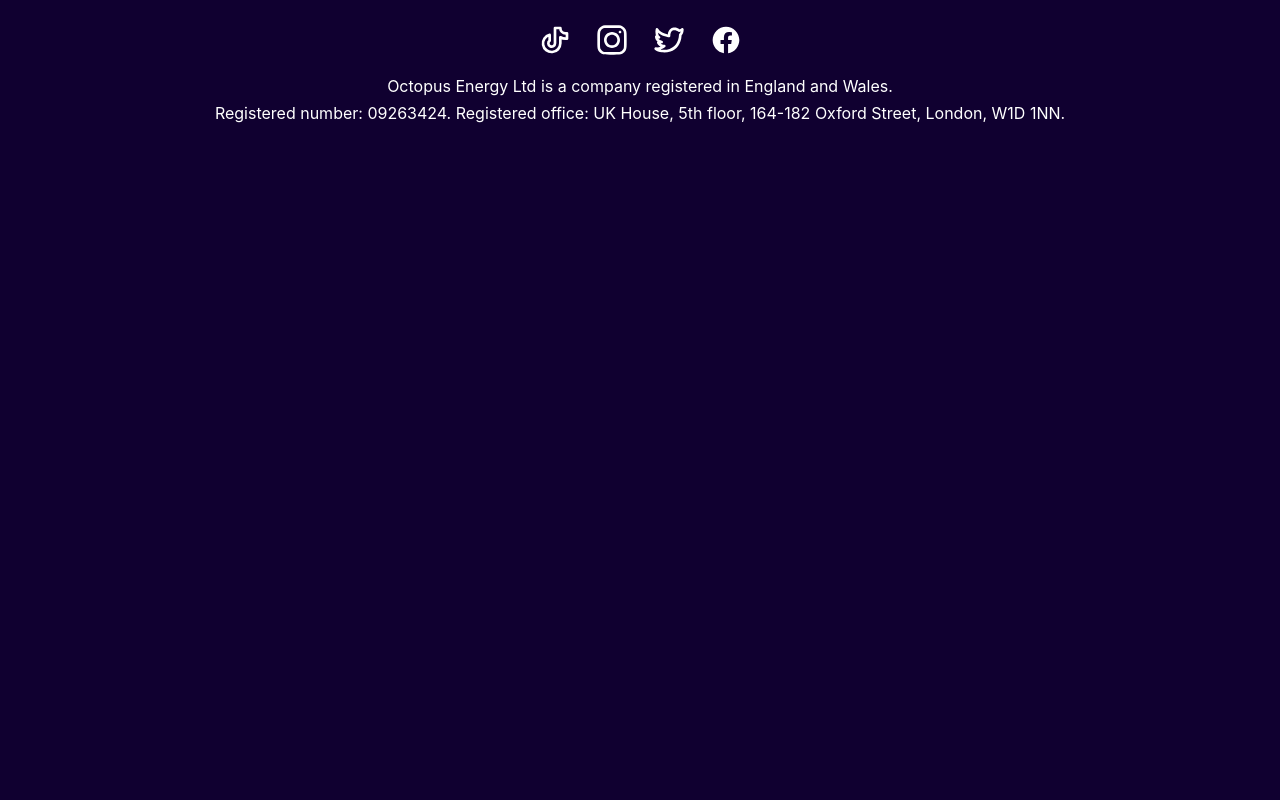
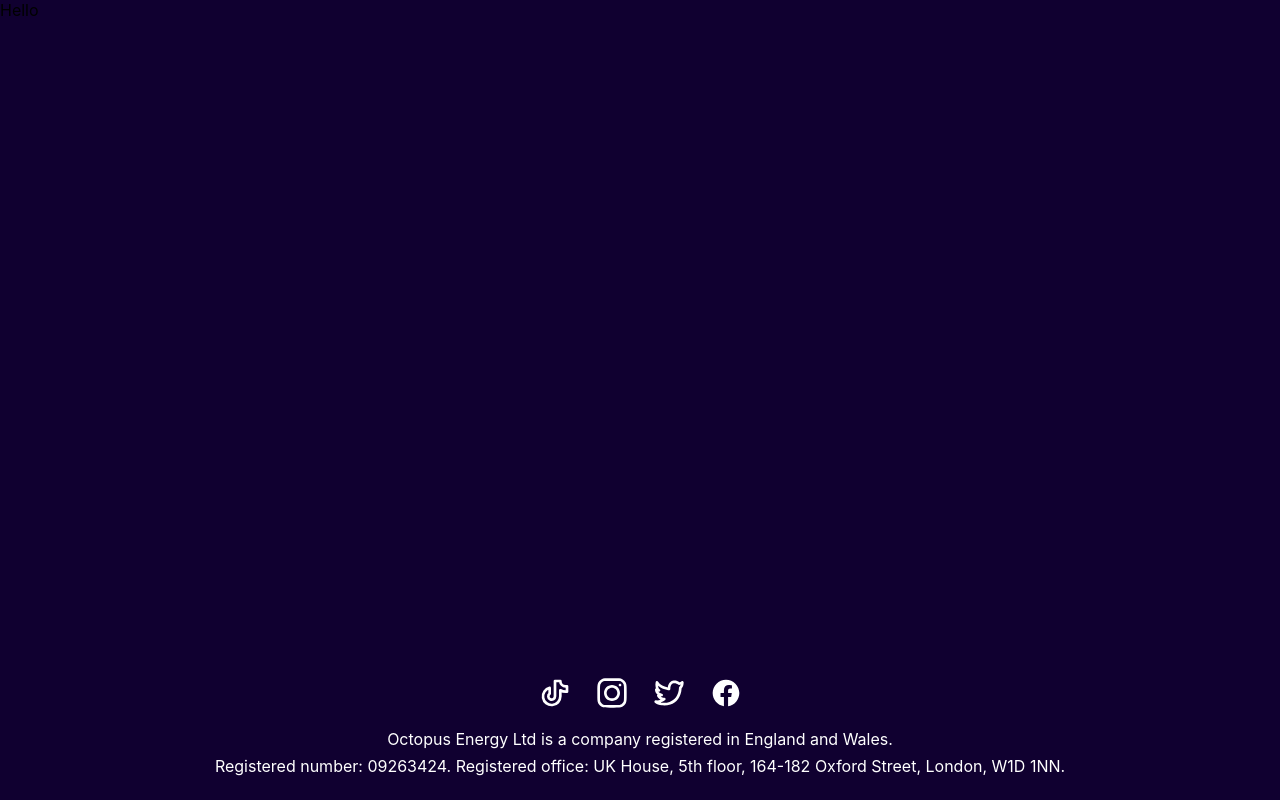
Before and after one commit to ccameronn/octopus, a React (Create React App) app: page / in a window 1280 px wide. Built offline with nearby package versions, Linux system fonts and the light colour scheme.

Commit message:
move footer to bottom

```diff
--- a/src/App.js
+++ b/src/App.js
@@ -1,25 +1,26 @@
 import "./App.scss";
-//import { BrowserRouter, Routes, Route } from "react-router-dom";
+import React from "react";
+import { BrowserRouter, Routes, Route } from "react-router-dom";
 
-//import Header from "./components/Header/Header";
+import HomePage from "./pages/HomePage/HomePage";
+
+import Header from "./components/Header/Header";
 import Footer from "./components/Footer/Footer";
-//import Home from "./pages/HomePage/HomePage";
 
 function App() {
   return (
-    // <h1> hello world</h1>
     // <BrowserRouter>
-    //   <div className="container">
-    //     <Header />
-    //     <main>
-    //       <Routes>
-    //         <Route path="/" element={<Home />} />
-    //       </Routes>
-    //     </main>
-    //     <Footer />
-    //   </div>
+    //   <main>
+    //     <Routes>
+    //       <Route path="/" element={<HomePage />} />
+    //     </Routes>
+    //   </main>
     // </BrowserRouter>
-    <Footer />
+
+    <div className="page-container">
+      <main>Hello</main>
+      <Footer className="footer" />
+    </div>
   );
 }
 
--- a/src/App.scss
+++ b/src/App.scss
@@ -3,3 +3,17 @@
 * {
   background-color: $Octo-Purple-Dark;
 }
+
+.page-container {
+  display: flex;
+  flex-direction: column;
+  justify-content: flex-end;
+  height: 100vh;
+}
+
+main {
+  flex: 1;
+}
+
+.footer {
+}
--- a/src/pages/HomePage/HomePage.js
+++ b/src/pages/HomePage/HomePage.js
@@ -0,0 +1,15 @@
+import "./HomePage.scss";
+import Header from "../../components/Header/Header";
+import Footer from "../../components/Footer/Footer";
+
+function HomePage() {
+  return (
+    <div>
+      <Header />
+      <main></main>
+      <Footer />
+    </div>
+  );
+}
+
+export default HomePage;
```
